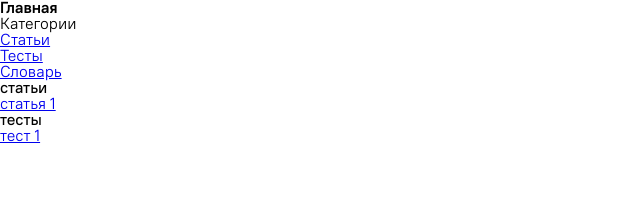
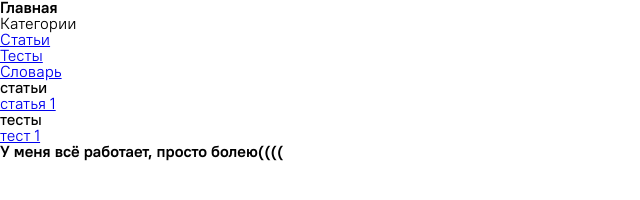
Before and after one commit to HSEADC/codiki, a React app: page src/index.html in a window 1280 px wide. Shown: the whole page, without its empty margins (0-640 px from the left). Built offline with nearby package versions, Linux system fonts and the light colour scheme; a web font is replaced by a local one.

Commit message:
Update index.html
mira's commit

```diff
--- a/src/index.html
+++ b/src/index.html
@@ -19,5 +19,7 @@
     <a href="pages/articles/plants.html">cтатья 1 </a>
     <h3>тесты</h3>
     <a href="pages/tests/test1.html">тест 1</a>
+
+    <h1>У меня всё работает, просто болею((((</h1>
   </body>
 </html>
```
